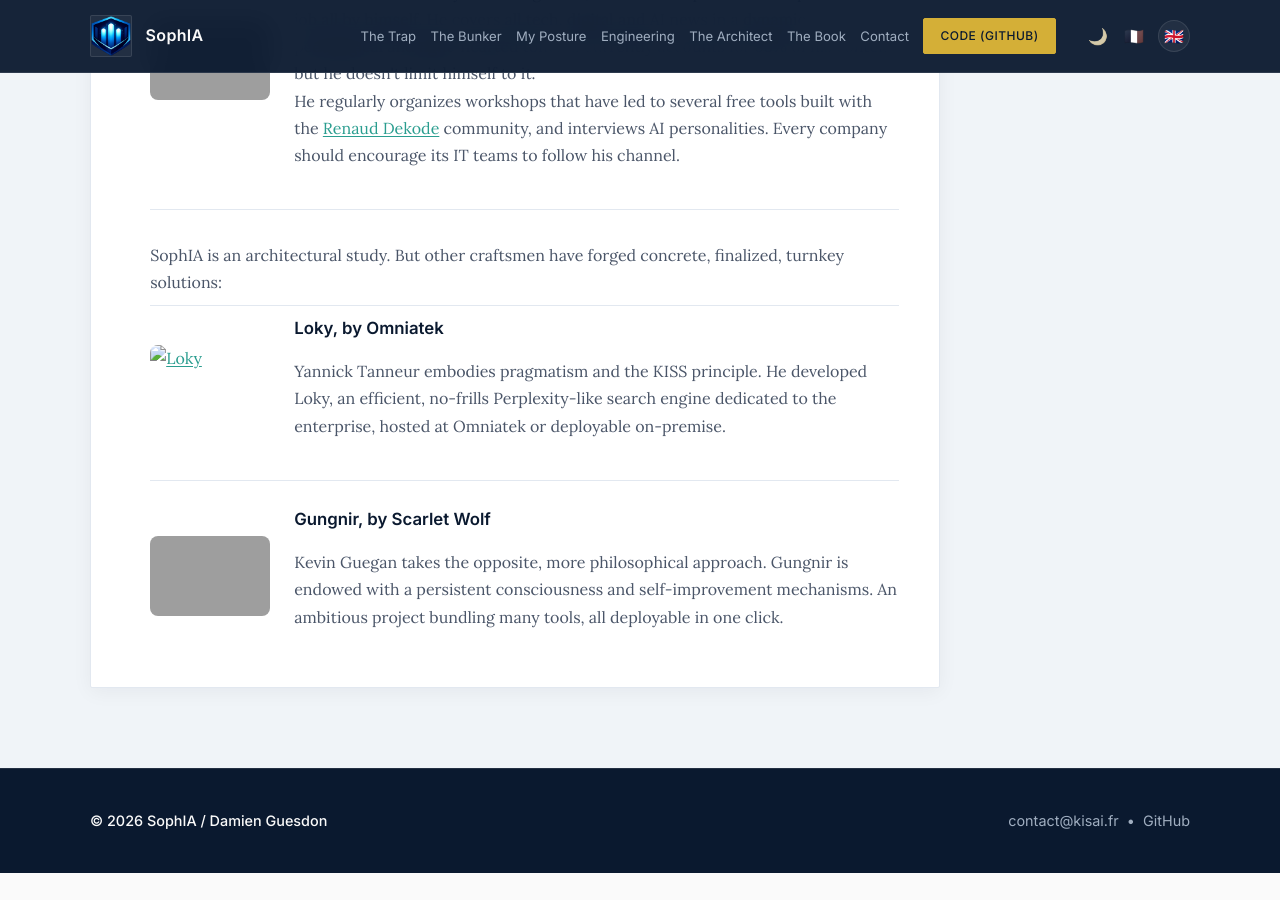
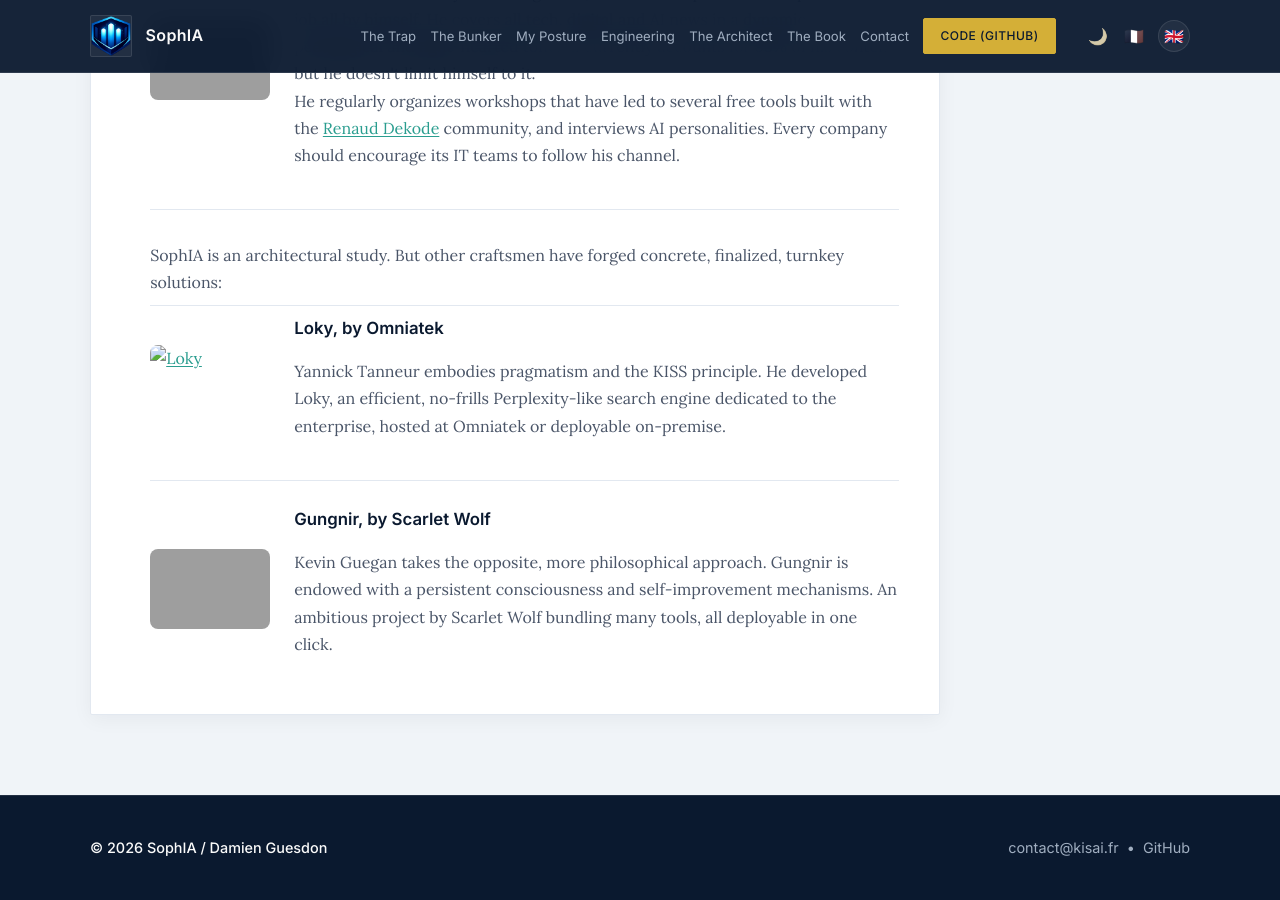
Before and after one commit to Kisai-DG-SLU/SophIA, a Jekyll site: the page built from architecte.html, in a window 1280 px wide and 900 px high, scrolled down 3144 px, cut to the strip 0-900 px from the top of the window. Built offline with Jekyll 4.4.1, drawn with Linux system fonts in a browser that asks for light colours; before the commit the page ends 4017 px from its top, so only the background shows below that; grey boxes are pictures that could not be loaded.

Commit message:
Gungnir : ajout 'de/par Scarlet Wolf' dans la description

```diff
--- a/_includes/i18n/architecte.js
+++ b/_includes/i18n/architecte.js
@@ -45,7 +45,7 @@
           eco2Title: "<a href='https://loki.omniatek.fr/' target='_blank' rel='noopener noreferrer'>Loky, par Omniatek</a>",
           eco2Desc: "Yannick Tanneur incarne le pragmatisme et le principe KISS. En ce sens, il a développé Loky, un Perplexity-like efficace, sans fioritures, dédié à l'entreprise, hébergé chez Omniatek ou déployable on-premise.",
           eco3Title: "<a href='https://scarletwolf.cloud/' target='_blank' rel='noopener noreferrer'>Gungnir, par Scarlet Wolf</a>",
-          eco3Desc: "Kevin Guegan adopte une vision opposée, plus philosophique. Gungnir y est doté d'une conscience persistante et de mécanismes d'auto-amélioration. Un projet ambitieux qui regroupe de nombreux outils, le tout déployable en un seul clic."
+          eco3Desc: "Kevin Guegan adopte une vision opposée, plus philosophique. Gungnir y est doté d'une conscience persistante et de mécanismes d'auto-amélioration. Un projet ambitieux de Scarlet Wolf qui regroupe de nombreux outils, le tout déployable en un seul clic."
         },
   },
   en: {
@@ -94,7 +94,7 @@
           eco2Title: "<a href='https://loki.omniatek.fr/' target='_blank' rel='noopener noreferrer'>Loky, by Omniatek</a>",
           eco2Desc: "Yannick Tanneur embodies pragmatism and the KISS principle. He developed Loky, an efficient, no-frills Perplexity-like search engine dedicated to the enterprise, hosted at Omniatek or deployable on-premise.",
           eco3Title: "<a href='https://scarletwolf.cloud/' target='_blank' rel='noopener noreferrer'>Gungnir, by Scarlet Wolf</a>",
-          eco3Desc: "Kevin Guegan takes the opposite, more philosophical approach. Gungnir is endowed with a persistent consciousness and self-improvement mechanisms. An ambitious project bundling many tools, all deployable in one click."
+          eco3Desc: "Kevin Guegan takes the opposite, more philosophical approach. Gungnir is endowed with a persistent consciousness and self-improvement mechanisms. An ambitious project by Scarlet Wolf bundling many tools, all deployable in one click."
         },
   }
 };
--- a/architecte.html
+++ b/architecte.html
@@ -148,7 +148,7 @@
               </div>
               <div class="eco-item-content">
                 <h4 data-i18n="arch.eco3Title"><a href="https://scarletwolf.cloud/" target="_blank" rel="noopener noreferrer">Gungnir, par Scarlet Wolf</a></h4>
-                <p data-i18n="arch.eco3Desc">Kevin Guegan adopte une vision opposée, plus philosophique. Gungnir y est doté d'une conscience persistante et de mécanismes d'auto-amélioration. Un projet ambitieux qui regroupe de nombreux outils, le tout déployable en un seul clic.</p>
+                <p data-i18n="arch.eco3Desc">Kevin Guegan adopte une vision opposée, plus philosophique. Gungnir y est doté d'une conscience persistante et de mécanismes d'auto-amélioration. Un projet ambitieux de Scarlet Wolf qui regroupe de nombreux outils, le tout déployable en un seul clic.</p>
               </div>
             </li>
           </ul>
```
